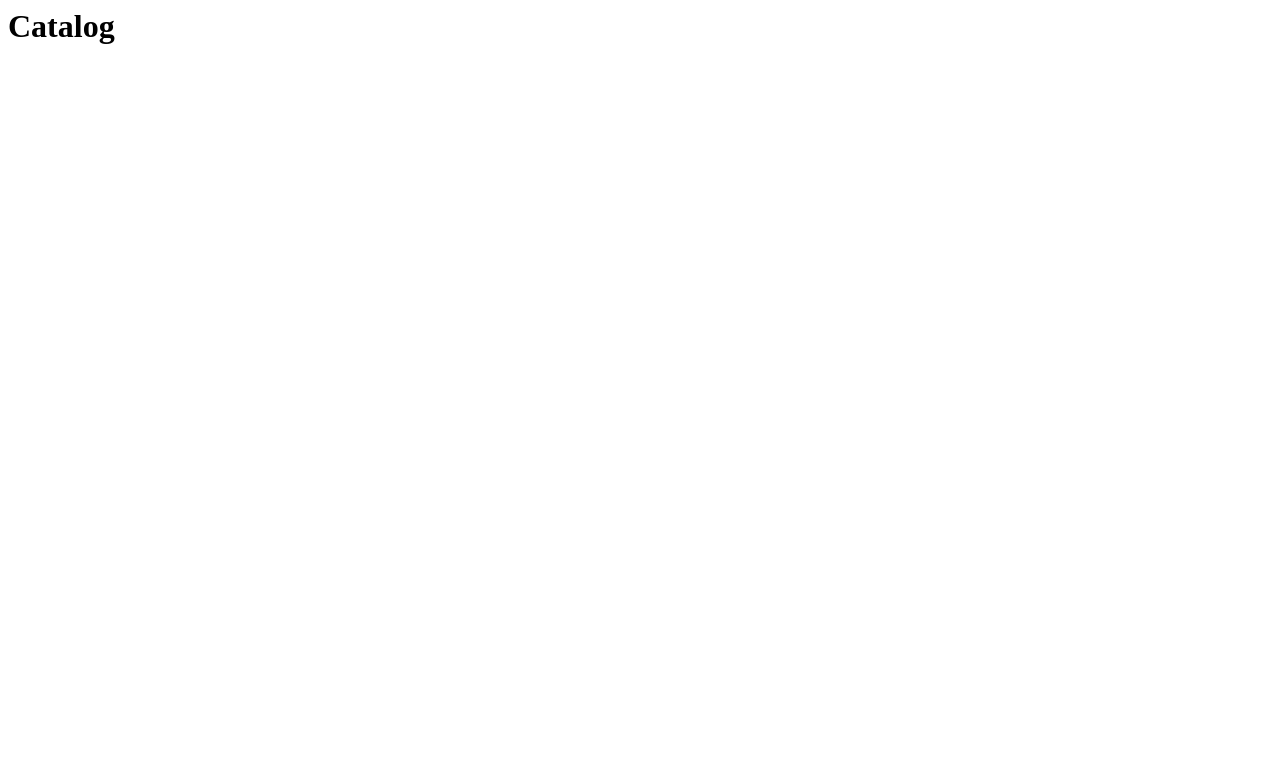
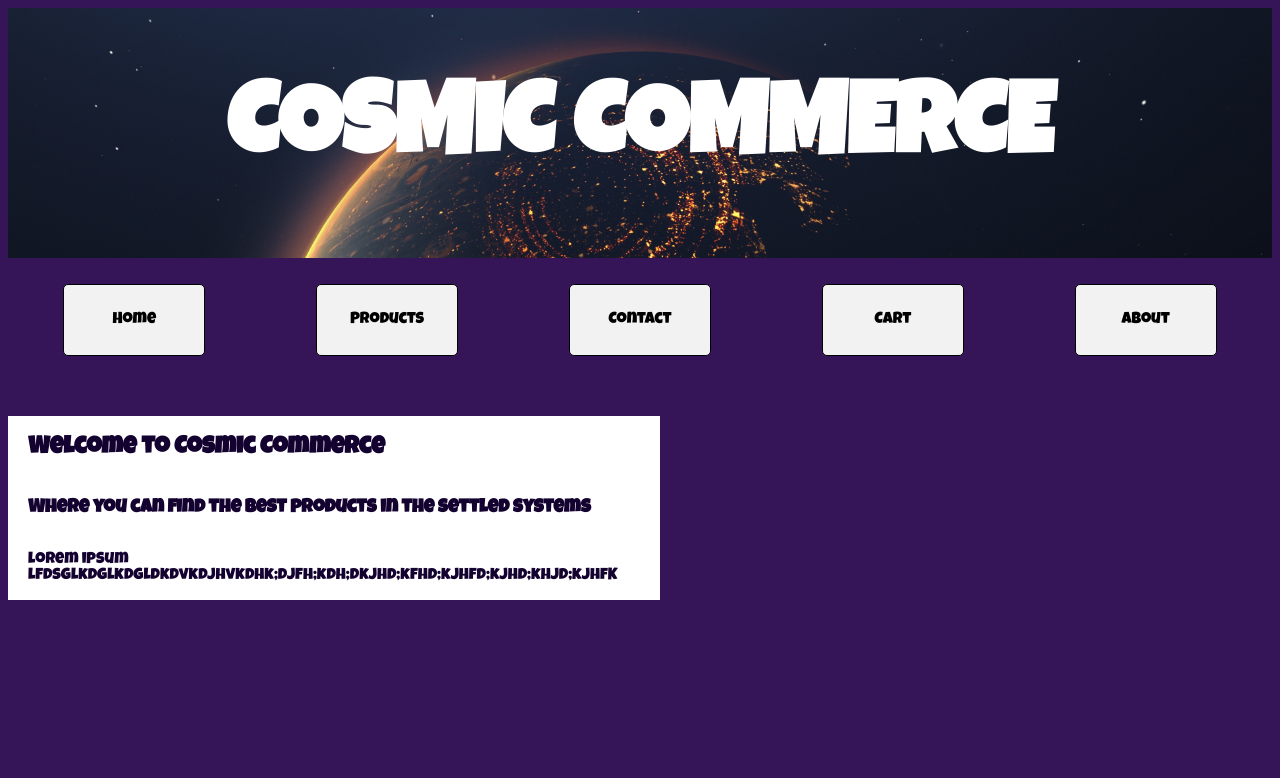
Before and after one commit to JoeMille/django-u, a Django app: page /index/ in a window 1280 px wide. Before the commit the part shown is almost empty. Shown: the top 778 px of the page. Run offline with Django 3.2, Linux system fonts and the light colour scheme.

Commit message:
Added content to the home page end session.

```diff
--- /dev/null
+++ b/ecommerce/catalog/static/catalog/css/style.css
@@ -0,0 +1,72 @@
+@import url('https://fonts.googleapis.com/css2?family=Luckiest+Guy&display=swap');
+
+body {
+    background-color: rgb(54, 20, 88);
+}
+
+.site-header {
+    background-image: url(../images/planet-image.jpeg);
+    background-size: cover;
+    background-repeat: no-repeat;
+    height: 250px;
+    font-family: "Luckiest Guy", cursive;
+    font-weight: 400;
+    font-style: normal;
+    font-size: 50px;
+    color: white;
+    text-align: center;
+    display: flex;
+    align-items: center;
+    justify-content: center;
+    transition: filter 2s ease-in-out;
+}
+
+/* Styling for the index page */
+
+/* index nav bar */
+
+.site-nav ul {
+    list-style: none;
+    display: flex;
+    justify-content: space-around;
+    padding: 0;
+    font-family: 'Luckiest Guy', cursive;
+}
+
+.site-nav li {
+    background-color: #f2f2f2;
+    border: 1px solid #000;
+    padding: 10px 20px;
+    margin: 10px;
+    border-radius: 5px;
+    transition: background-color 0.3s ease;
+    width: 100px;
+    height: 50px;
+    display: flex;
+    justify-content: center;
+    align-items: center;
+}
+
+.site-nav li:hover {
+    background-color: #dc6d6d;
+}
+
+.site-nav a {
+    text-decoration: none;
+    color: #000;
+}
+
+/* index main content */
+
+.index-page-welcome {
+    display: flex;
+    justify-content: flex-start;
+    align-items: left;
+    flex-direction: column;
+    width: 50%;
+    padding-left: 20px;
+    background-color: white;
+    color: rgb(19, 1, 48);
+    font-family: 'Luckiest Guy', cursive;
+    margin-top: 50px;
+}
--- /dev/null
+++ b/ecommerce/catalog/static/catalog/js/script.js
@@ -0,0 +1,11 @@
+console.log("JavaScript is being loaded!");
+
+// Header image pulsating effect
+
+const header = document.querySelector('.site-header');
+        let brightness = 1;
+
+        setInterval(() => {
+            brightness = brightness === 1 ? 1.5 : 1;
+            header.style.filter = `brightness(${brightness})`;
+        }, 2000);
--- a/ecommerce/catalog/templates/catalog/base.html
+++ b/ecommerce/catalog/templates/catalog/base.html
@@ -0,0 +1,22 @@
+{% load static %}
+<!DOCTYPE html>
+<html>
+<head>
+    <title>Cosmic Commerce</title>
+    <!-- Include CSS file -->
+    <link rel="stylesheet" type="text/css" href="{% static 'catalog/css/style.css' %}">
+</head>
+<body>
+    <!-- Content of the page -->
+    <header class="site-header">
+        <h1>COSMIC COMMERCE</h1>
+    </header>
+    {% block content %}
+
+
+    {% endblock %}
+
+    <!-- Include JavaScript file -->
+    <script src="{% static 'catalog/js/script.js' %}"></script>
+</body>
+</html>
--- a/ecommerce/catalog/templates/catalog/index.html
+++ b/ecommerce/catalog/templates/catalog/index.html
@@ -1,10 +1,27 @@
-<html lang="en">
-<head>
-    <meta charset="UTF-8">
-    <meta name="viewport" content="width=device-width, initial-scale=1.0">
-    <title>Document</title>
-</head>
-<body>
-    <h1>Catalog</h1>
-</body>
-</html>
+{% extends 'catalog/base.html' %}
+
+{% block content %}
+<!-- Nav bar -->
+<section class="site-nav">
+    <nav>
+        <ul>
+            <li><a href="">Home</a></li>
+            <li><a href="">Products</a></li>
+            <li><a href="">Contact</a></li>
+            <li><a href="">Cart</a></li>
+            <li><a href="">About</a></li>
+        </ul>
+    </nav>
+</section>
+
+<!--Page Content-->
+
+<div class="index-page-welcome">
+    <h2>Welcome to Cosmic Commerce</h2>
+    <h3>Where you can find the best products in the settled systems</h3>
+    <p>lorem ipsum lfdsglkdglkdgldkdvkdjhvkdhk;djfh;kdh;dkjhd;kfhd;kjhfd;kjhd;khjd;kjhfK</p>
+</div>
+
+
+
+{% endblock %}
```
Also changed, not shown: ecommerce/ecommerce/settings.py (+5 -2 lines), ecommerce/catalog/static/catalog/images/planet-image.jpeg (added).
